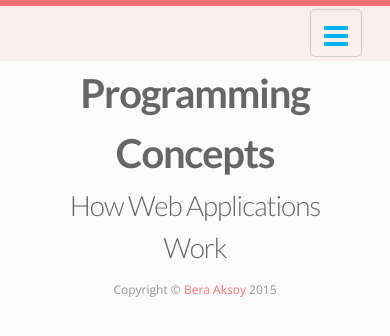
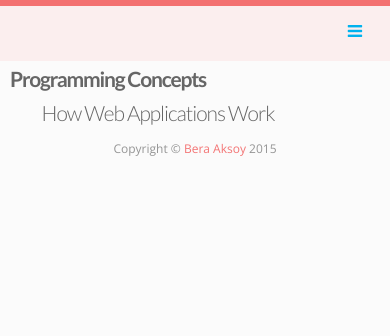
Before and after one commit to baksoy/baksoy.github.io, a Jekyll site: the page built from index.html, in a window 390 px wide. Shown: the top 336 px of the page. Built offline with Jekyll 4.4.1, drawn with Linux system fonts in a browser that asks for light colours; nearby versions of some CDN libraries; Markdown is read by kramdown in place of the engine named in the settings.

Commit message:
Add media query for small size

```diff
--- a/_sass/_base.scss
+++ b/_sass/_base.scss
@@ -19,6 +19,8 @@
         -webkit-text-size-adjust: 100%;
         text-align: center;
     }
+
+
 
 /* Set Margin Bottom for Vertical Rhythm
  * ============================================== */
@@ -63,10 +65,14 @@
         font-weight: bold;
         margin-bottom: 0px;
         letter-spacing: -1.2px;
+
+        @media screen and (max-width: $break-small){
+            font-size: 1em !important;
+        }
     }
 
-    h1 {font-size: 1.9em !important;}
-    h2, {font-size: 1.5em !important;}
+    h1 {font-size: 1.9em;}
+    h2 {font-size: 1.5em;}
     h3 {font-size: 1.3em;}
     h4 {font-size: 1em;}
     h5 {font-size: .9em;}
@@ -140,6 +146,8 @@
         max-width:         calc(#{$content-width} - (#{$spacing-unit} * 2));
         margin-right: auto;
         margin-left: auto;
+        padding-right: $spacing-unit;
+        padding-left: $spacing-unit;
         @extend %clearfix;
 
         @include media-query($on-laptop) {
--- a/_sass/_layout.scss
+++ b/_sass/_layout.scss
@@ -20,14 +20,16 @@
             display: none;
         }
 
-        @include media-query($on-palm) {
+        @include media-query($break-small) {
             position: absolute;
             top: 3px;
-            right: 3px;
-            background-color: $background-color;
-            border: 1px solid $grey-color-light;
+            right: 0px;
+            /*background-color: $background-color;*/
+            /*border: 1px solid rgba(243, 111, 111, 0.06);*/
             border-radius: 5px;
             text-align: right;
+            font-size: 0.6em;
+            margin-right: 10px;
 
             .menu-icon {
                 display: block;
@@ -93,6 +95,8 @@
  * ============================================== */
     .page-content {
         padding: 0 0;
+        /* text-align: justify; */
+        text-align: left;
     }
 
     .page-heading {
@@ -113,6 +117,8 @@
 
     }
 
+
+
     .post-link {
         font-family: Lato, 'Open Sans';
         font-weight: 300;
@@ -120,10 +126,12 @@
         letter-spacing: -1px;
         color: #666;
         display: block;
-        width: 100%;
+        width: 85%;
 
-        @include media-query($on-palm) {
-            font-size: 1.33em;
+
+        @include media-query($break-small) {
+            font-size: 1em;
+
         }
     }
 
@@ -132,6 +140,10 @@
         color: $grey-color-light;
         text-transform: uppercase;
         display: inline-block;
+
+        @media screen and (max-width: $break-small){
+            font-size: 0.8em;
+        }
     }
 
 /* Post Format
@@ -140,17 +152,35 @@
         padding: 20px;
         padding-left: 20px;
         text-align: left;
+
+        @media screen and (max-width: $break-small){
+            text-align: left;
+            margin-left: 10px;
+            padding-left: 0px;
+
+        }
     }
 
     .post-header {
         margin-bottom: $spacing-unit;
         padding-left: 20px;
+
+        @media screen and (max-width: $break-small){
+            margin-bottom: 0px;
+            padding-left: 0px;
+        }
     }
 
     .post-title {
         font-size: 42px;
         letter-spacing: -1px;
         line-height: 1;
+
+        @media screen and (max-width: $break-small){
+            font-size: 1.1em !important;
+            margin: 0px !important;
+            padding: 0px !important;
+        }
     }
 
     .post-content {
@@ -162,4 +192,15 @@
         -moz-box-shadow:    0 4px 10px -1px #aaa;
         -webkit-box-shadow: 0 4px 10px -1px #aaa;
         box-shadow:         0 4px 10px -1px #aaa;
+
+        @media screen and (max-width: $break-small) {
+             padding: 0px;
+             -moz-box-shadow:   none;
+             -webkit-box-shadow: none;
+             box-shadow: none;
+             background-color: inherit;
+             margin-bottom: 0px;
+             font-size: 18px;
+             line-height: 1.6;
+        }
     }
--- a/css/main.scss
+++ b/css/main.scss
@@ -25,7 +25,7 @@
 $content-width:    800px;
 $on-palm:          700px;
 $on-laptop:        700px;
-
+$break-small:	   500px;
 
 
 // Using media queries with like this:
```
